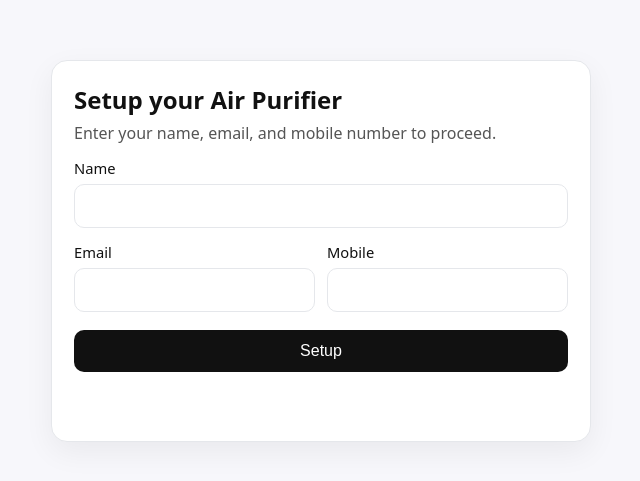
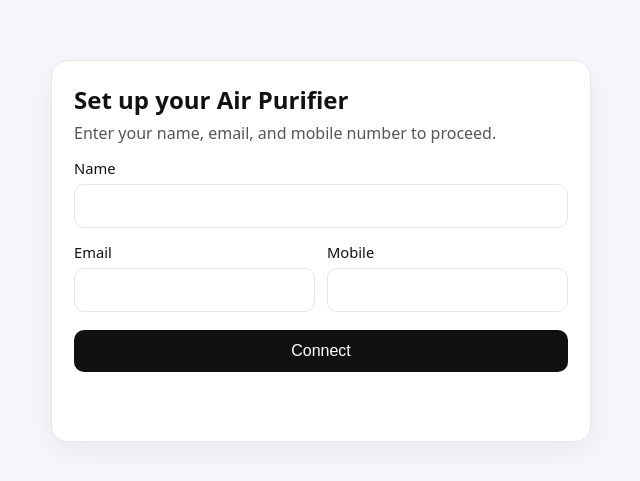
Before and after one commit to thefirstjayone/IMI, a plain HTML site: page index.html in a window 1280 px wide. Shown: the part 149-630 px from the top of the page, without its empty margins (319-959 px from the left). Drawn offline with Linux system fonts and the light colour scheme.

Commit message:
Update index.html

```diff
--- a/index.html
+++ b/index.html
@@ -45,7 +45,7 @@
 <body>
   <main class="card" role="main">
     <header>
-      <h1>Setup your Air Purifier</h1>
+      <h1>Set up your Air Purifier</h1>
       <p class="sub">Enter your name, email, and mobile number to proceed.</p>
     </header>
 
@@ -70,7 +70,7 @@
         <input id="hp" name="hp" tabindex="-1" autocomplete="off" />
       </div>
 
-      <button type="submit" id="btn">Setup</button>
+      <button type="submit" id="btn">Connect</button>
       <div class="msg" id="msg" aria-live="polite"></div>
     </form>
 
```
